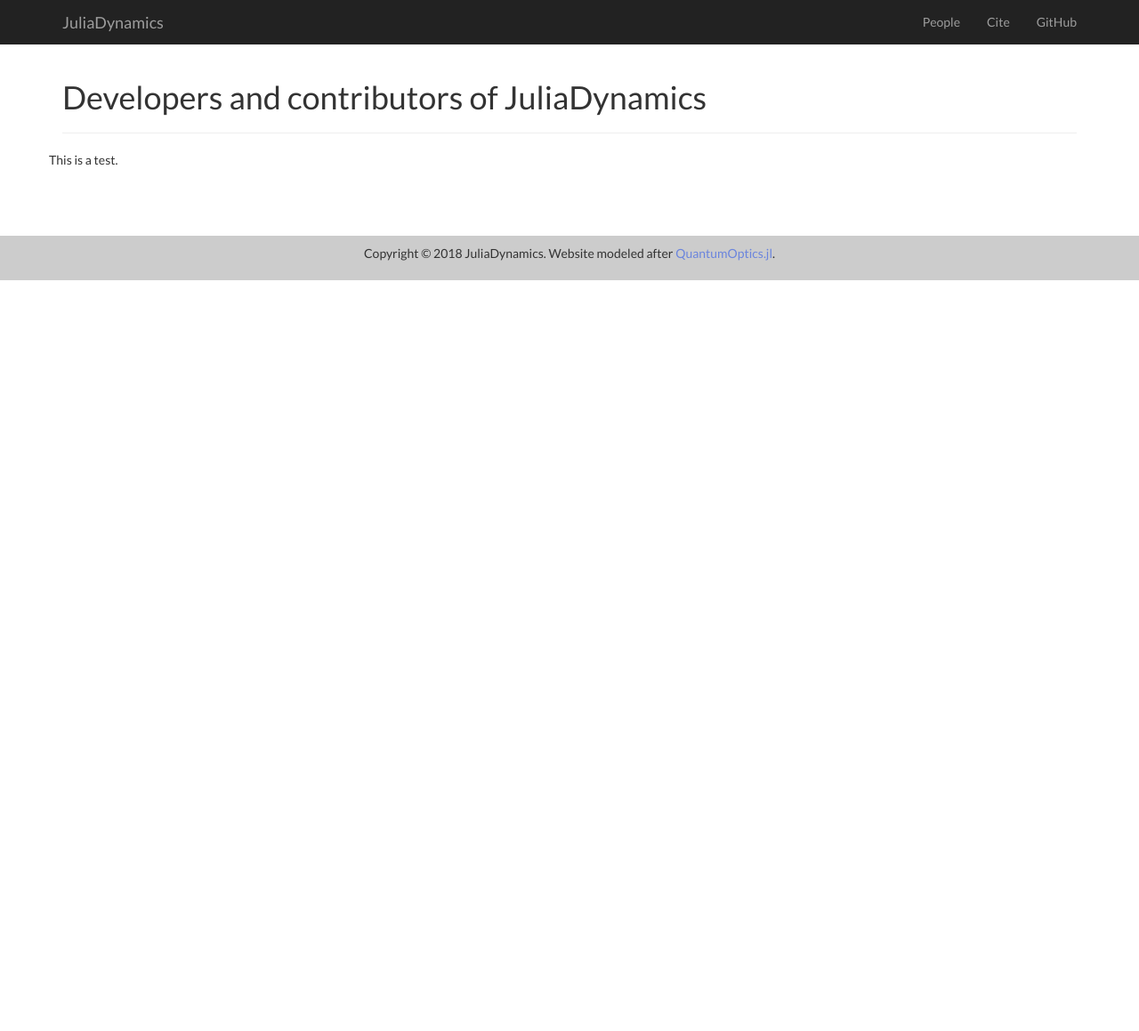
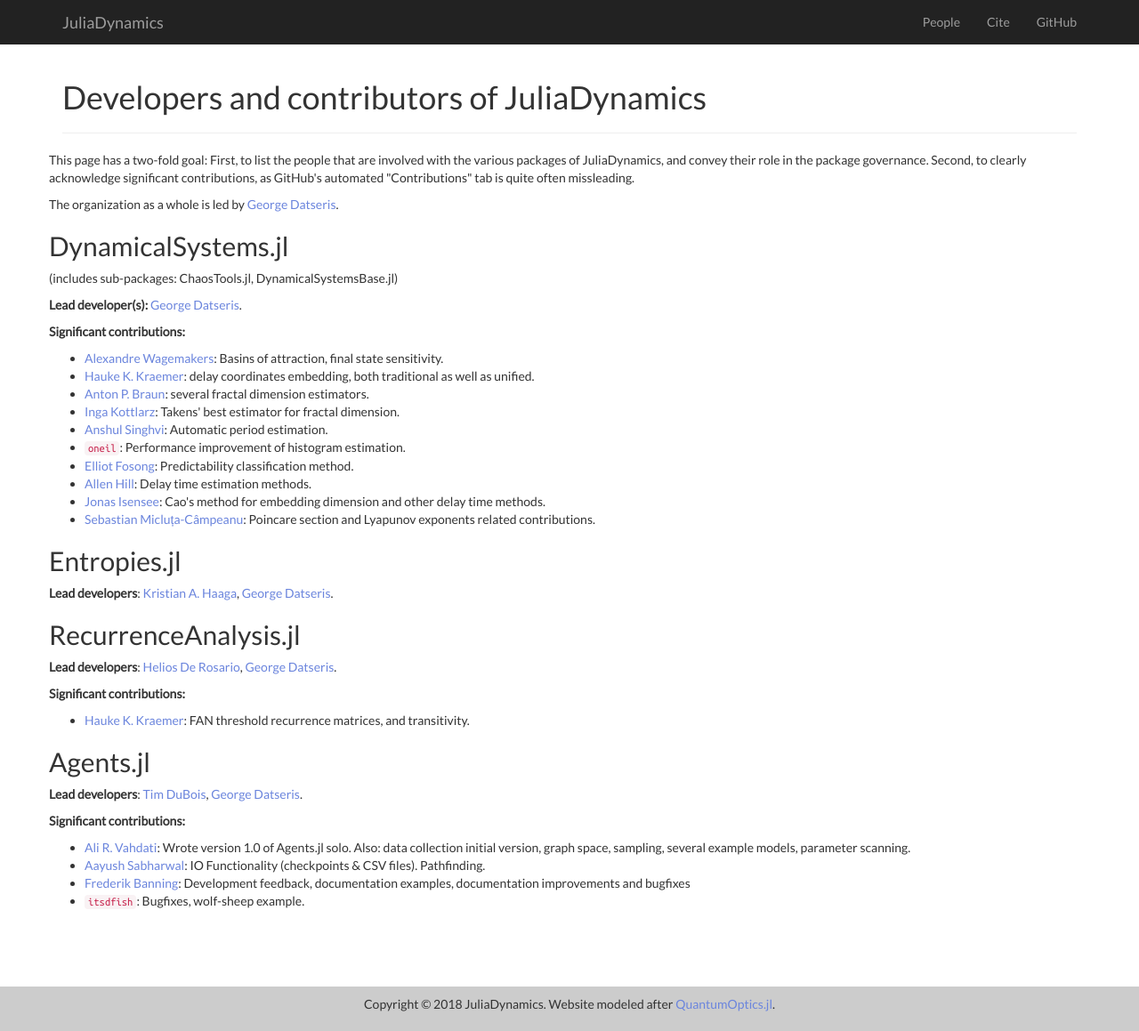
Before and after one commit to JuliaDynamics/JuliaDynamics, a Jekyll site: the page built from people.html, in a window 1280 px wide and 1159 px high. Shown: the whole window at 89% size. Built offline with Jekyll 4.4.1, drawn with Linux system fonts in a browser that asks for light colours; nearby versions of some CDN libraries.

Commit message:
add contributions for dynsys/agents/rqa/entropies

```diff
--- a/people.html
+++ b/people.html
@@ -13,6 +13,48 @@ permalink: people/
                 </h1>
             </div>
         </div>
-        This is a test.
+
+        <p>This page has a two-fold goal: First, to list the people that are involved with the various packages of
+        JuliaDynamics, and convey their role in the package governance. Second, to clearly acknowledge significant contributions, as GitHub&#39;s automated &quot;Contributions&quot; tab is quite
+        often missleading.</p>
+        <p>The organization as a whole is led by <a href="https://github.com/Datseris">George Datseris</a>.</p>
+
+        <h2 id="dynamicalsystems-jl">DynamicalSystems.jl</h2>
+        <p>(includes sub-packages: ChaosTools.jl, DynamicalSystemsBase.jl)</p>
+        <p><strong>Lead developer(s):</strong> <a href="https://github.com/Datseris">George Datseris</a>.</p>
+        <p><strong>Significant contributions:</strong></p>
+        <ul>
+        <li><a href="https://github.com/awage">Alexandre Wagemakers</a>: Basins of attraction, final state sensitivity.</li>
+        <li><a href="https://github.com/hkraemer">Hauke K. Kraemer</a>: delay coordinates embedding, both traditional as well as unified.</li>
+        <li><a href="https://github.com/apbraun">Anton P. Braun</a>: several fractal dimension estimators.</li>
+        <li><a href="https://github.com/ikottlarz">Inga Kottlarz</a>: Takens&#39; best estimator for fractal dimension.</li>
+        <li><a href="https://github.com/asinghvi17">Anshul Singhvi</a>: Automatic period estimation.</li>
+        <li><a href="https://github.com/oneill"><code>oneil</code></a>: Performance improvement of histogram estimation.</li>
+        <li><a href="https://github.com/efosong">Elliot Fosong</a>: Predictability classification method.</li>
+        <li><a href="https://github.com/halleysfifthinc">Allen Hill</a>: Delay time estimation methods.</li>
+        <li><a href="https://github.com/JonasIsensee">Jonas Isensee</a>: Cao&#39;s method for embedding dimension and other delay time methods.</li>
+        <li><a href="https://github.com/SebastianM-C">Sebastian Micluța-Câmpeanu</a>: Poincare section and Lyapunov exponents related contributions.</li>
+        </ul>
+
+        <h2 id="entropies-jl">Entropies.jl</h2>
+        <p><strong>Lead developers</strong>: <a href="https://github.com/kahaaga">Kristian A. Haaga</a>, <a href="https://github.com/Datseris">George Datseris</a>.</p>
+
+        <h2 id="recurrenceanalysis-jl">RecurrenceAnalysis.jl</h2>
+        <p><strong>Lead developers</strong>: <a href="https://github.com/heliosdrm">Helios De Rosario</a>, <a href="https://github.com/Datseris">George Datseris</a>.</p>
+        <p><strong>Significant contributions:</strong></p>
+        <ul>
+        <li><a href="https://github.com/hkraemer">Hauke K. Kraemer</a>: FAN threshold recurrence matrices, and transitivity.</li>
+        </ul>
+
+        <h2 id="agents-jl">Agents.jl</h2>
+        <p><strong>Lead developers</strong>: <a href="https://github.com/Libbum">Tim DuBois</a>, <a href="https://github.com/Datseris">George Datseris</a>.</p>
+        <p><strong>Significant contributions:</strong></p>
+        <ul>
+        <li><a href="https://github.com/kavir1698">Ali R. Vahdati</a>: Wrote version 1.0 of Agents.jl solo. Also: data collection initial version, graph space, sampling, several example models, parameter scanning.</li>
+        <li><a href="https://github.com/AayushSabharwal">Aayush Sabharwal</a>: IO Functionality (checkpoints &amp; CSV files). Pathfinding.</li>
+        <li><a href="https://github.com/fbanning">Frederik Banning</a>: Development feedback, documentation examples, documentation improvements and bugfixes</li>
+        <li><a href="https://github.com/itsdfish"><code>itsdfish</code></a>: Bugfixes, wolf-sheep example.</li>
+        </ul>
+
     </div>
 </div>
```
